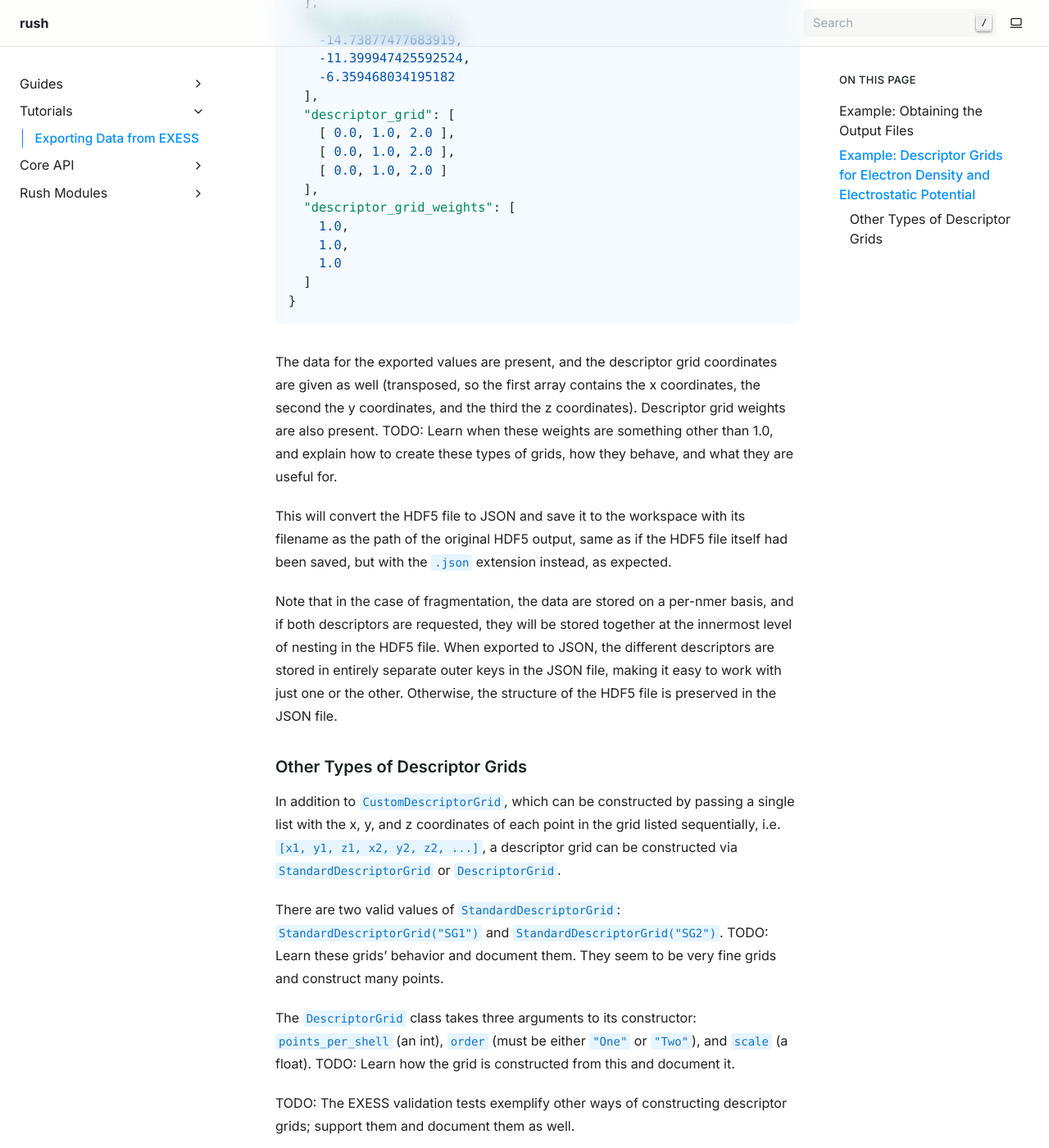
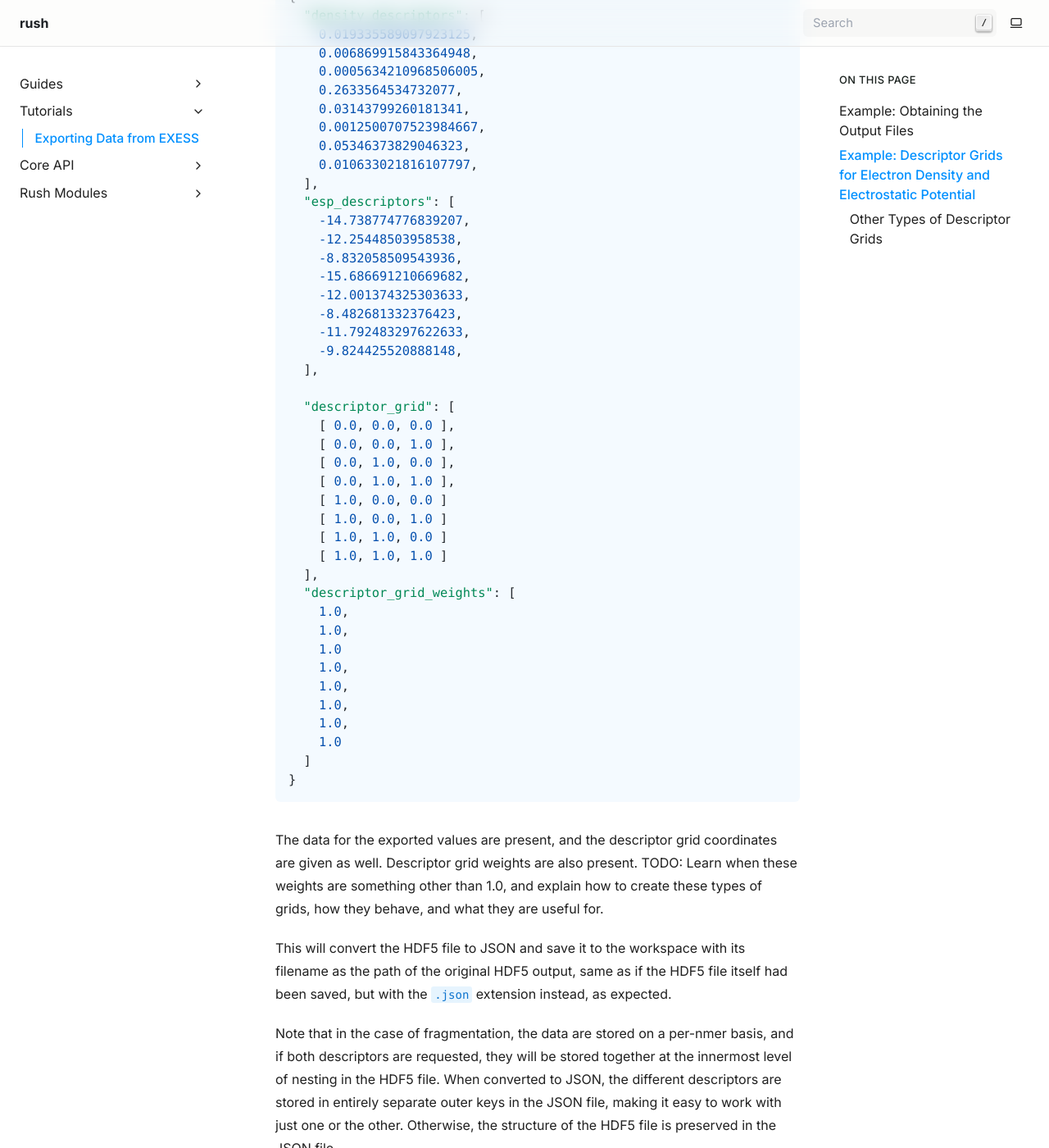
Before and after one commit to talo/rush-py, a Sphinx documentation site: the page built from docs/tutorials/exess-exports.md, in a window 1280 px wide and 1400 px high, scrolled down 3050 px. Shown: the whole window at 82% size. Built offline with Sphinx 7.4.7, drawn with Linux system fonts in a browser that asks for light colours; some of the changed text lies outside the part shown.

Commit message:
chore: update tutorial

````diff
--- a/docs/tutorials/exess-exports.md
+++ b/docs/tutorials/exess-exports.md
@@ -48,7 +48,7 @@
 
 ## Example: Descriptor Grids for Electron Density and Electrostatic Potential
 
-There are two exportable values that are "descriptors": `density_descriptors` and `esp_descriptors`. (NOTE: `expanded_esp_descriptors` currently crashes with an internally determined OOM error, so please don't enable it.) When these are used, the `descriptor_grid` keyword must also be set. This keyword defines a grid upon which the values are calculated, allowing the user to obtain values at the desired coarseness or fineness or even at exact points. For example, the following code will collect the electron density and electrostatic potential (ESP) descriptors at three points, `(0.0, 0.0, 0.0)` `(1.0, 1.0, 1.0)`, and `(2.0, 2.0, 2.0)`:
+There are two exportable values that are "descriptors": `density_descriptors` and `esp_descriptors`. (NOTE: `expanded_esp_descriptors` currently crashes with an internally determined OOM error, so please don't enable it.) When these are used, the `descriptor_grid` keyword must also be set. This keyword defines a grid upon which the values are calculated, allowing the user to obtain values at the desired coarseness or fineness or even at exact points. For example, the following code will collect the electron density and electrostatic potential (ESP) descriptors in a rectangular region bounded by min points `(0.0, 0.0, 0.0)` and `(1.0, 1.0, 1.0)`, and with spacing of 1 Angstrom in each dimension. So, our grid will be the eight vertices of a cube.
 ```python
 from rush import exess
 from rush.client import RunOpts, RunSpec
@@ -60,14 +60,15 @@
         export_esp_descriptors=True,
         descriptor_grid=exess.RegularDescriptorGrid(
             min=[0.0, 0.0, 0.0],
-            max=[2.0, 2.0, 2.0],
-            spacing=[2.0, 2.0, 2.0],
+            max=[1.0, 1.0, 1.0],
+            spacing=[1.0, 1.0, 1.0],
         ),
     ),
+    convert_hdf5_to_json=True,
     run_spec=RunSpec(storage=1000, gpus=1),
     run_opts=RunOpts(
         name="Rush-Py Tutorial: EXESS Exports 2",
-        tags=["rush-py", "test", "1kuw", "electron density", "ESP"],
+        tags=["rush-py", "tutorial", "exess", "electron density", "ESP"],
     ),
     collect=True,
 )
@@ -75,30 +76,51 @@
 
 Note that we did not use fragmentation, which complicates the interpretation of the descriptor grid values and should be avoided.
 
-Because the descriptor grid values aren't particularly numerous, it may be more convenient to save them as JSON. This can be done by passing `to_json=True` to `exess.save_energy_outputs`:
+Because the descriptor grid values aren't particularly numerous, it may be more convenient to save them as JSON. This can be done by passing `convert_hdf5_to_json=True` to exess.energy as shown above and then saving the output using `exess.save_energy_outputs`:
 ```python
-files = exess.save_energy_outputs(res, to_json=True)
+files = exess.save_energy_outputs(res)
 ```
 
 After opening the saved JSON file, one might see output as follows:
 ```json
 {
   "density_descriptors": [
-    0.019335589097924273,
-    0.03332198726559439,
-    0.0001262822899485241
+    0.019335589097923125,
+    0.006869915843364948,
+    0.0005634210968506005,
+    0.2633564534732077,
+    0.03143799260181341,
+    0.0012500707523984667,
+    0.05346373829046323,
+    0.010633021816107797,
   ],
   "esp_descriptors": [
-    -14.73877477683919,
-    -11.399947425592524,
-    -6.359468034195182
+    -14.738774776839207,
+    -12.25448503958538,
+    -8.832058509543936,
+    -15.686691210669682,
+    -12.001374325303633,
+    -8.482681332376423,
+    -11.792483297622633,
+    -9.824425520888148,
   ],
+
   "descriptor_grid": [
-    [ 0.0, 1.0, 2.0 ],
-    [ 0.0, 1.0, 2.0 ],
-    [ 0.0, 1.0, 2.0 ]
+    [ 0.0, 0.0, 0.0 ],
+    [ 0.0, 0.0, 1.0 ],
+    [ 0.0, 1.0, 0.0 ],
+    [ 0.0, 1.0, 1.0 ],
+    [ 1.0, 0.0, 0.0 ]
+    [ 1.0, 0.0, 1.0 ]
+    [ 1.0, 1.0, 0.0 ]
+    [ 1.0, 1.0, 1.0 ]
   ],
   "descriptor_grid_weights": [
+    1.0,
+    1.0,
+    1.0
+    1.0,
+    1.0,
     1.0,
     1.0,
     1.0
@@ -106,17 +128,19 @@
 }
 ```
 
-The data for the exported values are present, and the descriptor grid coordinates are given as well (transposed, so the first array contains the x coordinates, the second the y coordinates, and the third the z coordinates). Descriptor grid weights are also present. TODO: Learn when these weights are something other than 1.0, and explain how to create these types of grids, how they behave, and what they are useful for.
+The data for the exported values are present, and the descriptor grid coordinates are given as well. Descriptor grid weights are also present. TODO: Learn when these weights are something other than 1.0, and explain how to create these types of grids, how they behave, and what they are useful for.
 
 This will convert the HDF5 file to JSON and save it to the workspace with its filename as the path of the original HDF5 output, same as if the HDF5 file itself had been saved, but with the `.json` extension instead, as expected.
 
-Note that in the case of fragmentation, the data are stored on a per-nmer basis, and if both descriptors are requested, they will be stored together at the innermost level of nesting in the HDF5 file. When exported to JSON, the different descriptors are stored in entirely separate outer keys in the JSON file, making it easy to work with just one or the other. Otherwise, the structure of the HDF5 file is preserved in the JSON file.
+Note that in the case of fragmentation, the data are stored on a per-nmer basis, and if both descriptors are requested, they will be stored together at the innermost level of nesting in the HDF5 file. When converted to JSON, the different descriptors are stored in entirely separate outer keys in the JSON file, making it easy to work with just one or the other. Otherwise, the structure of the HDF5 file is preserved in the JSON file.
 
 ### Other Types of Descriptor Grids
 
-In addition to `CustomDescriptorGrid`, which can be constructed by passing a single list with the x, y, and z coordinates of each point in the grid listed sequentially, i.e. `[x1, y1, z1, x2, y2, z2, ...]`, a descriptor grid can be constructed via `StandardDescriptorGrid` or `DescriptorGrid`.
+In addition to the `RectangularDescriptorGrid` shown in the example, a descriptor grid can also be constructed via `CustomDescriptorGrid`, `StandardDescriptorGrid` or `DescriptorGrid`.
 
-There are two valid values of `StandardDescriptorGrid`: `StandardDescriptorGrid("SG1")` and `StandardDescriptorGrid("SG2")`. TODO: Learn these grids' behavior and document them. They seem to be very fine grids and construct many points.
+The `CustomDescriptorGrid` can be constructed by passing a single list with the x, y, and z coordinates of each point in the grid listed sequentially, i.e. `[x1, y1, z1, x2, y2, z2, ...]`. Only small (i.e., less than hundreds) numbers of points should be specified using this method.
+
+The `StandardDescriptorGrid` takes a single string keyword. Valud values are `"FINE"`, `"ULTRAFINE"`, `"SUPERFINE"`, `"TREUTLER_GM3"`, and `"TREUTLER_GM5"`. These are radial grids centered around the atom locations. `StandardDescriptorGrid("ULTRAFINE")` can serve as a good baseline if a radial grid is desired.
 
 The `DescriptorGrid` class takes three arguments to its constructor: `points_per_shell` (an int), `order` (must be either `"One"` or `"Two"`), and `scale` (a float). TODO: Learn how the grid is constructed from this and document it.
 
````
